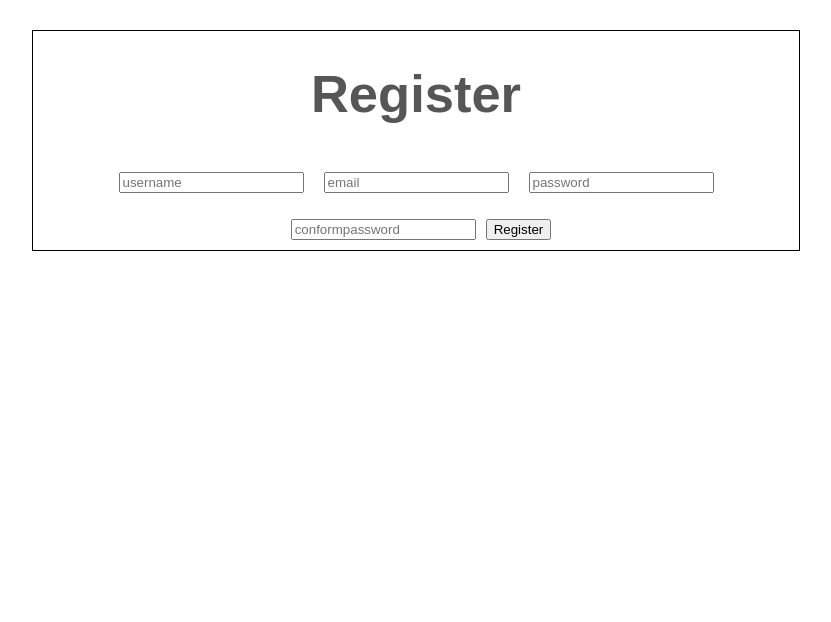
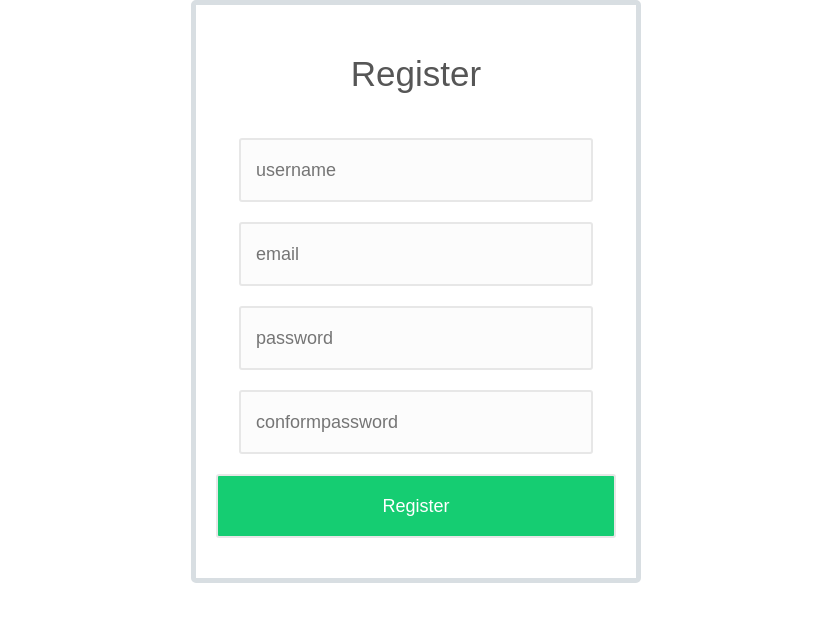
Before and after one commit to nital-patel/wave-client, a React (Create React App) app in the folder code/wdi/unit3/homework/client/: page /register in a window 1280 px wide. Shown: the top 622 px of the page, without its empty margins (224-1055 px from the left). Built offline with nearby package versions, Linux system fonts and the light colour scheme.

Commit message:
Add register style

```diff
--- a/code/wdi/unit3/homework/client/src/components/auth/Register.js
+++ b/code/wdi/unit3/homework/client/src/components/auth/Register.js
@@ -44,15 +44,16 @@ class Register extends Component{
 
     render() {
         return (
-            <div className='login item section'>
-                <h2>Register</h2>
+            <div className='container'>
+
                 {/* nital, put in an action that is the route you want to call the auth methods on */}
-                <form onSubmit={this.handleFormSubmit}>
-                    <input type="text" name='username' placeholder='username' value={this.state.username}onChange={this.handleInputChange}></input>
-                    <input type="text" name='email' placeholder='email' value={this.state.email}onChange={this.handleInputChange}></input>
-                    <input type="password" name='password' placeholder='password' value={this.state.password}onChange={this.handleInputChange}></input>
-                    <input type="password" name='conformpassword' placeholder='conformpassword' value={this.state.password}onChange={this.handleInputChange}></input>
-                    <button type='submit'>Register</button>
+                <form className="login-form" onSubmit={this.handleFormSubmit}>
+                <h2 className="login">Register</h2>
+                    <input  className="form-input" type="text" name='username' placeholder='username' value={this.state.username}onChange={this.handleInputChange}></input>
+                    <input  className="form-input" type="text" name='email' placeholder='email' value={this.state.email}onChange={this.handleInputChange}></input>
+                    <input  className="form-input" type="password" name='password' placeholder='password' value={this.state.password}onChange={this.handleInputChange}></input>
+                    <input  className="form-input" type="password" name='conformpassword' placeholder='conformpassword' value={this.state.password}onChange={this.handleInputChange}></input>
+                    <button className="btn" type='submit'>Register</button>
                 </form>
             </div>
         );
```
